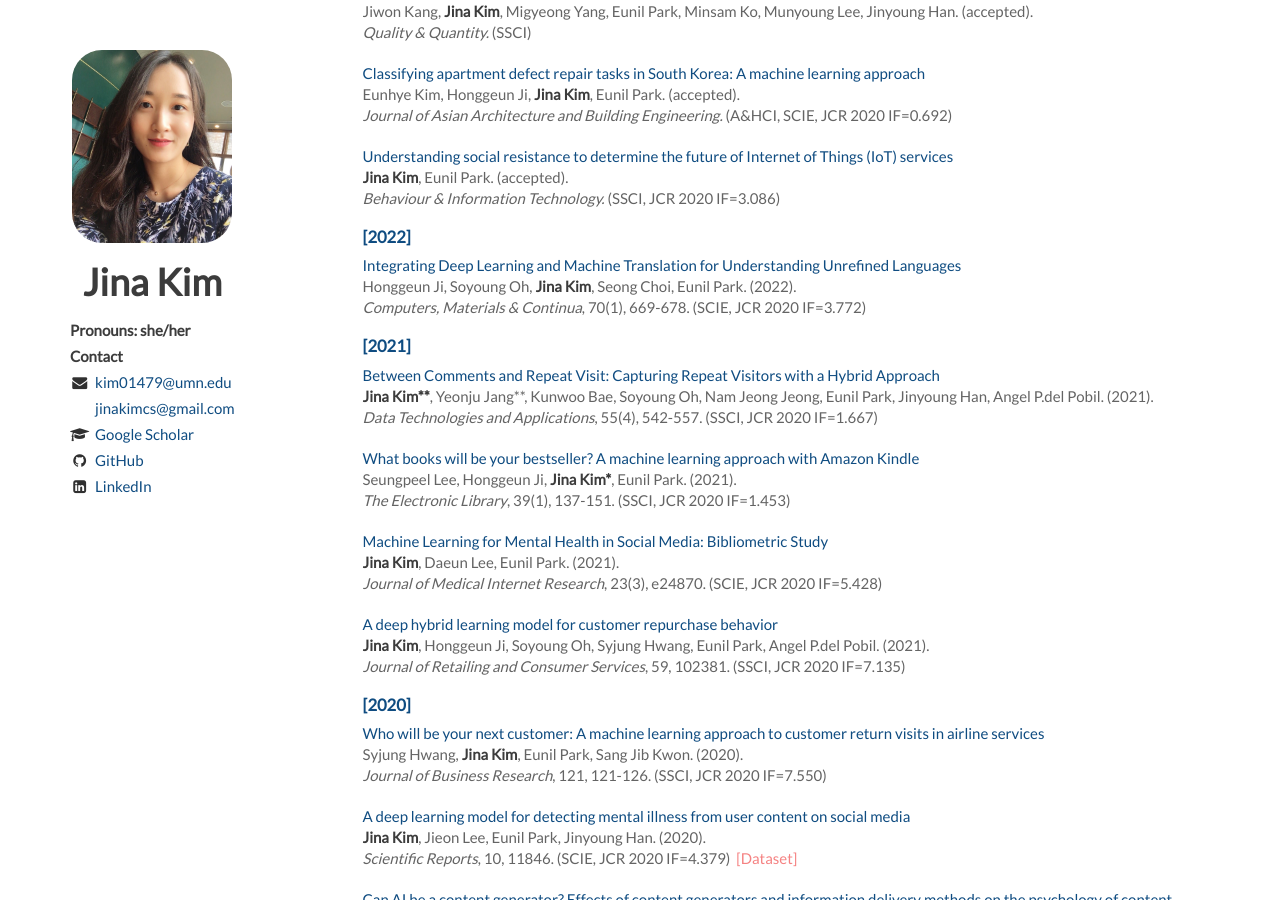
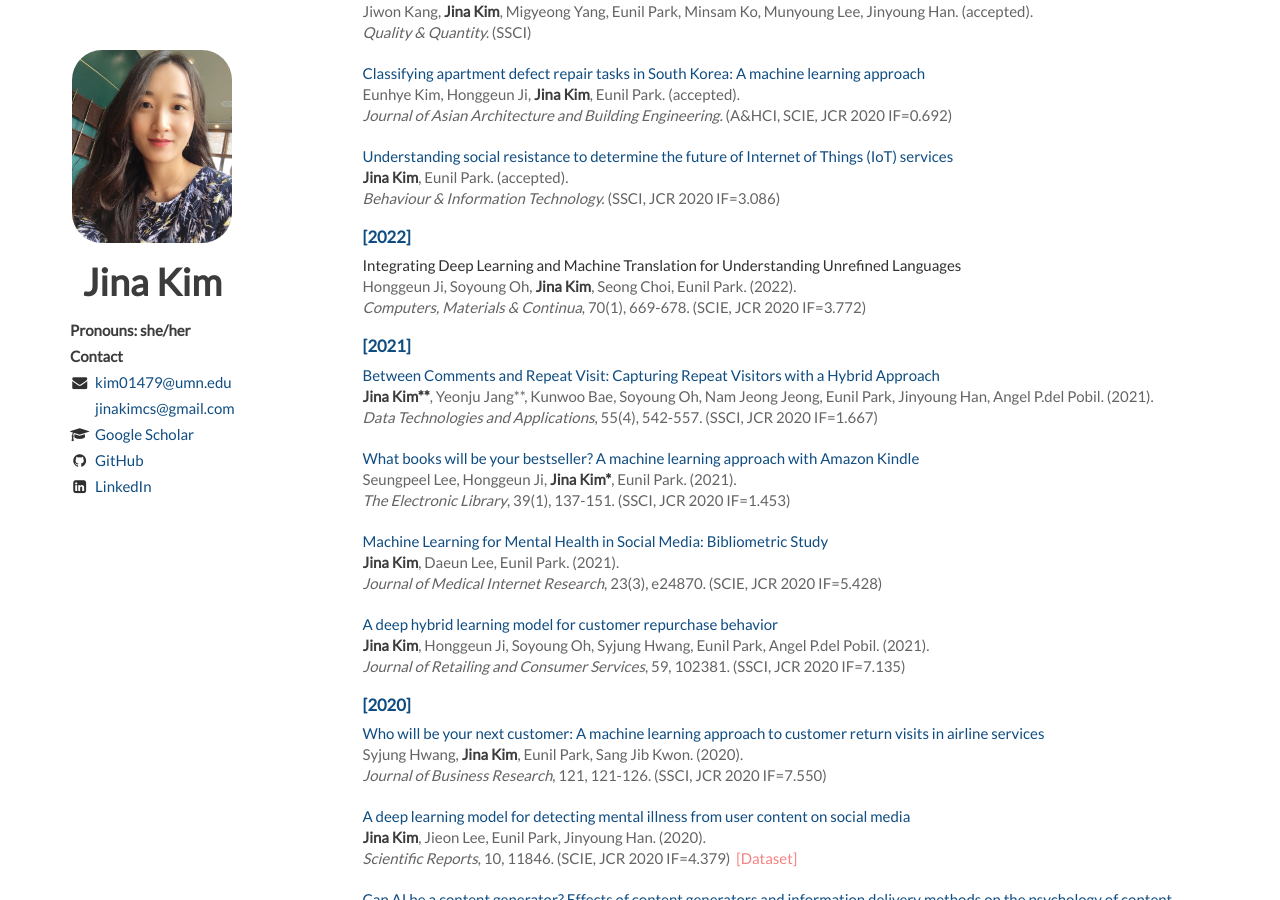
Before and after one commit to Jina-Kim/Jina-Kim.github.io, a Jekyll site: the page built from index.html, in a window 1280 px wide and 900 px high, scrolled down 733 px. Built offline with Jekyll 4.4.1, drawn with Linux system fonts in a browser that asks for light colours; nearby versions of some CDN libraries; the list of posts is cut into pages by our own code.

Commit message:
Update publications.html

```diff
--- a/_includes/publications.html
+++ b/_includes/publications.html
@@ -32,7 +32,7 @@
 
     <article>
         <header>
-            <a href="https://link.springer.com/article/10.1007/s11135-021-01189-5" class="paper_link">Integrating Deep Learning and Machine Translation for Understanding Unrefined Languages</a><br/>
+            Integrating Deep Learning and Machine Translation for Understanding Unrefined Languages<br/>
             <span> Honggeun Ji, Soyoung Oh, <em>Jina Kim</em>, Seong Choi, Eunil Park. (2022).</span><br/>
             <span><i>Computers, Materials & Continua</i>, 70(1), 669-678. (SCIE, JCR 2020 IF=3.772)</span>
         </header>
```
